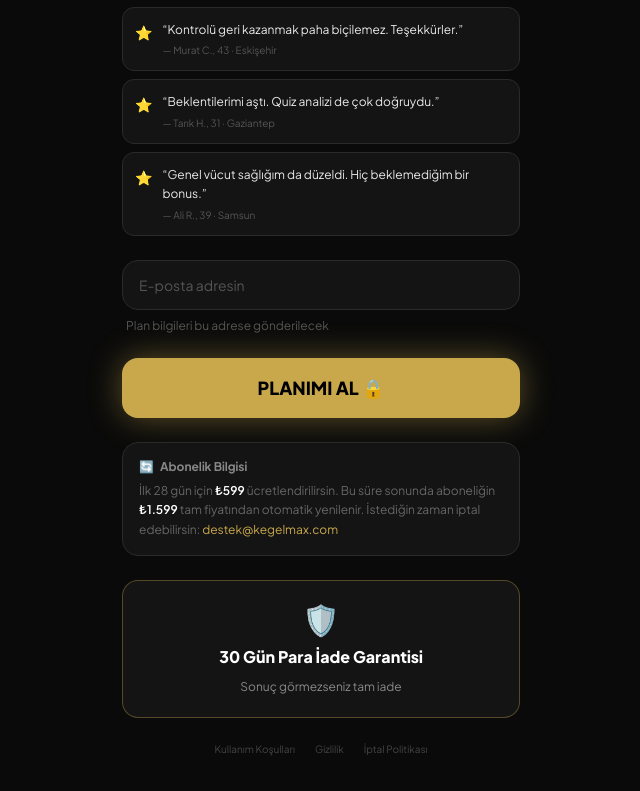
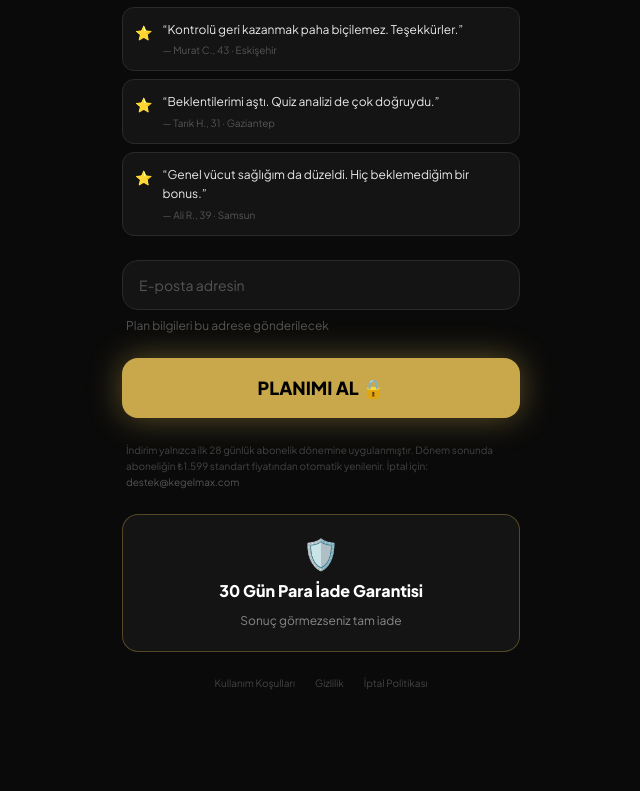
Before and after one commit to erdemsngn/kegelmax, a Next.js app: page /checkout in a window 1280 px wide. Shown: the part 892-1683 px from the top of the page, without its empty margins (319-959 px from the left). After the commit the page ends 1631 px from the top, so only its background shows below. Built offline with nearby package versions, Linux system fonts and the light colour scheme.

Commit message:
checkout: abonelik bilgisi fine print stiline çekildi

```diff
--- a/app/checkout/page.tsx
+++ b/app/checkout/page.tsx
@@ -320,20 +320,14 @@ export default function CheckoutPage() {
         PLANIMI AL 🔒
       </button>
 
-      {/* Otomatik yenileme — görünür bilgi kutusu */}
-      <div className="p-4 bg-[#141414] border border-[#2A2A2A] rounded-2xl space-y-1.5">
-        <p className="text-[#888] text-xs font-bold flex items-center gap-1.5">
-          <span>🔄</span> Abonelik Bilgisi
-        </p>
-        <p className="text-[#666] text-xs leading-relaxed">
-          İlk {selected.id === "weekly" ? "hafta" : selected.id === "28d" ? "28 gün" : "yıl"} için{" "}
-          <span className="text-white font-semibold">{selected.price}</span> ücretlendirilirsin.
-          Bu süre sonunda aboneliğin{" "}
-          <span className="text-white font-semibold">{selected.original}</span> tam fiyatından otomatik yenilenir.
-          İstediğin zaman iptal edebilirsin:{" "}
-          <span className="text-[#C9A84C]">destek@kegelmax.com</span>
-        </p>
-      </div>
+      {/* Otomatik yenileme — ince fine print */}
+      <p className="text-[#444] text-[10px] leading-relaxed px-1">
+        İndirim yalnızca ilk{" "}
+        {selected.id === "weekly" ? "haftalık" : selected.id === "28d" ? "28 günlük" : "yıllık"}{" "}
+        abonelik dönemine uygulanmıştır. Dönem sonunda aboneliğin{" "}
+        {selected.original} standart fiyatından otomatik yenilenir.
+        İptal için: <span className="text-[#555]">destek@kegelmax.com</span>
+      </p>
 
       {/* Guarantee card */}
       <div className="border border-[#C9A84C]/35 rounded-2xl p-5 text-center space-y-2 bg-[#141414]">
```
